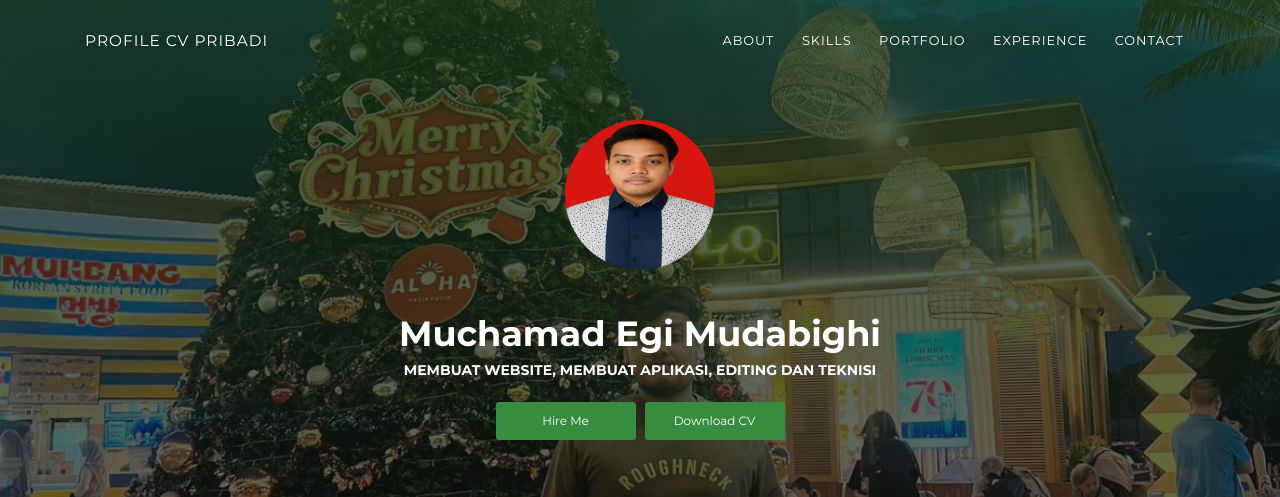
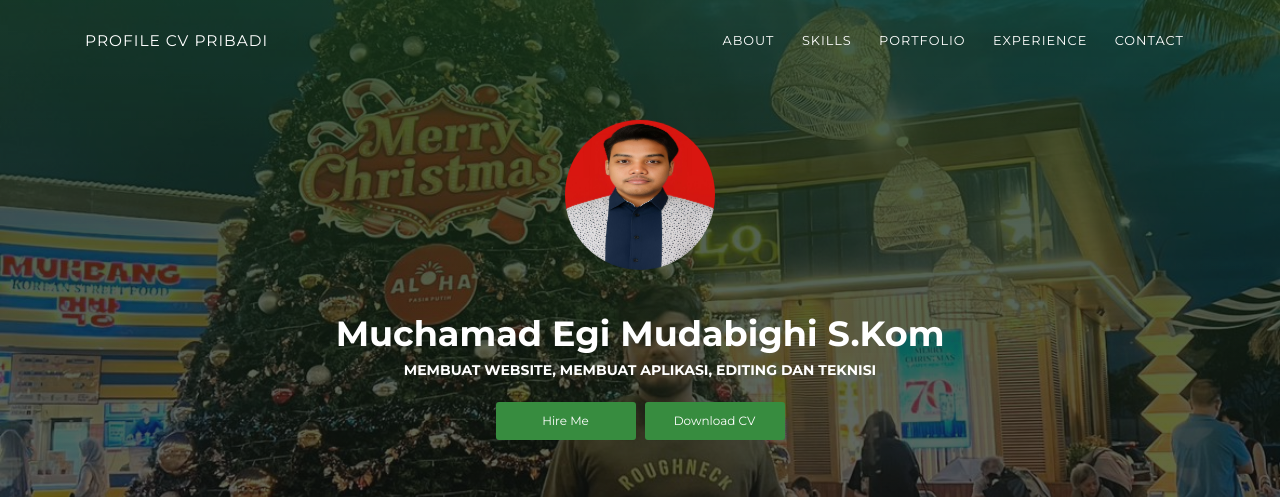
Before and after one commit to egi10muh/my-website, a plain HTML site: page index.html in a window 1280 px wide. Shown: the top 497 px of the page. Drawn offline with Linux system fonts and the light colour scheme.

Commit message:
Update index.html

```diff
--- a/index.html
+++ b/index.html
@@ -49,7 +49,7 @@
       <div class="container">
         <div class="content-center">
           <div class="cc-profile-image"><a href="#"><img src="anthony.jpg" alt="Image"/></a></div>
-          <div class="h2 title">Muchamad Egi Mudabighi</div>
+          <div class="h2 title">Muchamad Egi Mudabighi S.Kom</div>
           <p class="category text-white">Membuat Website, Membuat Aplikasi, Editing dan Teknisi</p><a class="btn btn-primary smooth-scroll mr-2" href="#contact" data-aos="zoom-in" data-aos-anchor="data-aos-anchor">Hire Me</a><a class="btn btn-primary" href="https://raw.githubusercontent.com/egi10muh/my-website/main/CV_Muchamad_Egi_Mudabighi.pdf" download="CV_Muchamad_Egi_Mudabighi.pdf" data-aos="zoom-in" data-aos-anchor="data-aos-anchor">Download CV</a>
         </div>
       </div>
```
